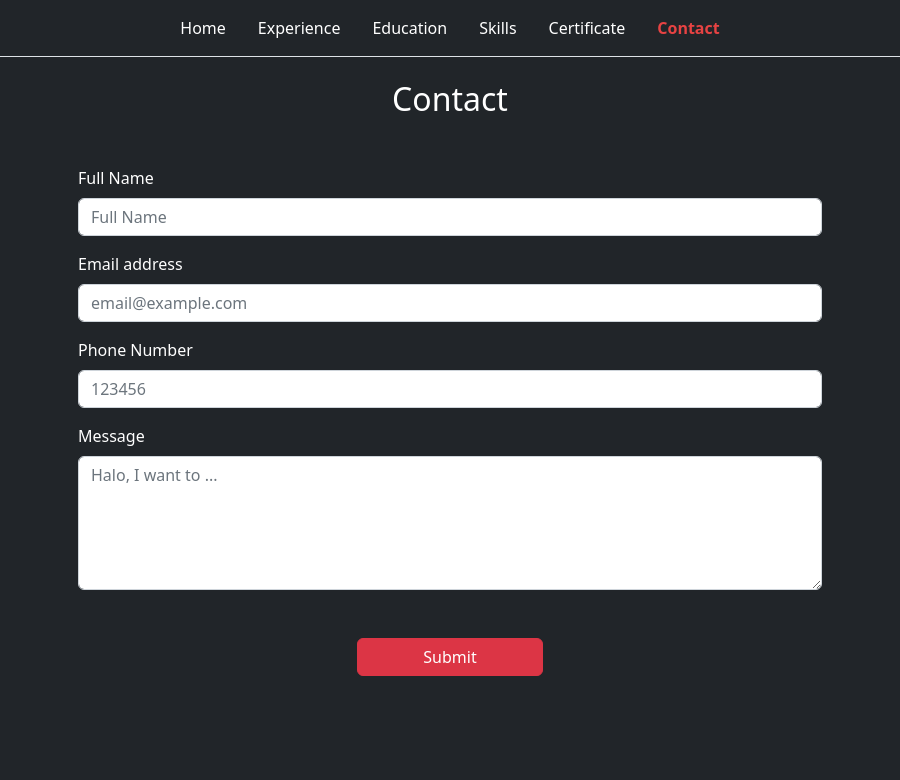
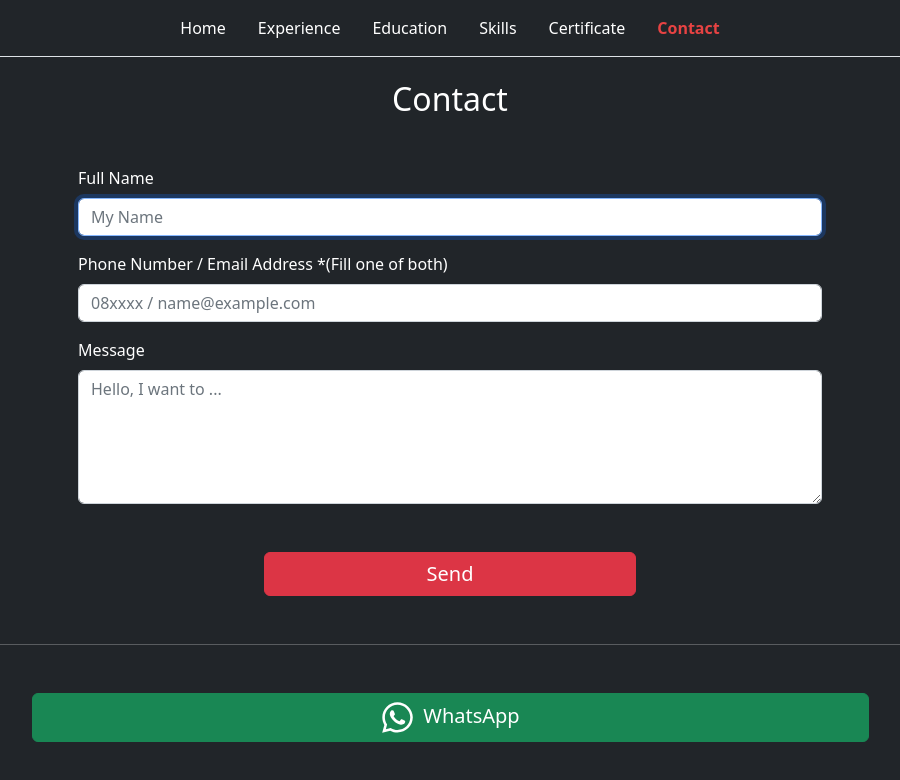
Before and after one commit to ardisyahputra12/ardisyahputra12, a React (Create React App) app: page /contact in a window 1280 px wide. Shown: the top 780 px of the page, without its empty margins (190-1090 px from the left). Built offline with nearby package versions, Linux system fonts and the light colour scheme.

Commit message:
update contact page

```diff
--- a/src/pages/Contact.js
+++ b/src/pages/Contact.js
@@ -1,33 +1,61 @@
 import React from 'react'
 import { Button, Form } from 'react-bootstrap'
+import { FaWhatsapp } from 'react-icons/fa';
+import { Link } from 'react-router-dom';
 
 export const Contact = () => {
+  const onFormSubmitHandle = (ev) => {
+    ev.preventDefault();
+    const scriptURL = process.env.REACT_APP_FORM_URL;
+    const form = document.forms['contact-form'];
+    const waitMsg = document.querySelector('#wait-msg');
+    waitMsg.classList.remove('visually-hidden');
+
+    fetch(scriptURL, {
+      method: 'POST',
+      body: new FormData(form)
+    })
+      .then(() => {
+        form.reset();
+        waitMsg.classList.add('visually-hidden');
+        alert('Message sent successfully! Thank you.');
+      })
+      .catch(() => {
+        waitMsg.classList.add('visually-hidden');
+        alert('Message failed to send! Please check back.');
+      });
+  };
+
   return (
     <>
       <h2 className='text-center mb-5' id="contact">Contact</h2>
-      <div className='col-lg-8 m-auto'>
-        <Form>
-          <Form.Group className="mb-3" controlId="exampleForm.ControlInput1">
+      <Form name='contact-form' className='col-lg-8 m-auto' onSubmit={onFormSubmitHandle}>
+        <Form.Group className="mb-3 visually-hidden" controlId="platform">
+          <Form.Label>Platform</Form.Label>
+          <Form.Control type="text" name="platform" defaultValue="Portfolio" readOnly />
+        </Form.Group>
+        <Form.Group className="mb-3" controlId="username">
           <Form.Label>Full Name</Form.Label>
-            <Form.Control type="text" placeholder="Full Name" />
+          <Form.Control type="text" placeholder="My Name" name="username" autoFocus required />
         </Form.Group>
-          <Form.Group className="mb-3" controlId="exampleForm.ControlInput2">
-            <Form.Label>Email address</Form.Label>
-            <Form.Control type="email" placeholder="email@example.com" />
+        <Form.Group className="mb-3" controlId="contact">
+          <Form.Label>Phone Number / Email Address *(Fill one of both)</Form.Label>
+          <Form.Control type="text" placeholder="08xxxx / name@example.com" name="contact" required />
         </Form.Group>
-          <Form.Group className="mb-3" controlId="exampleForm.ControlInput3">
-            <Form.Label>Phone Number</Form.Label>
-            <Form.Control type="text" placeholder="123456" />
+        <Form.Group className="mb-3" controlId="message">
+          <Form.Label>Message</Form.Label>
+          <Form.Control as="textarea" rows={5} placeholder='Hello, I want to ...' name="message" required />
         </Form.Group>
-          <Form.Group className="mb-3" controlId="exampleForm.ControlTextarea1">
-            <Form.Label>Message</Form.Label>
-            <Form.Control as="textarea" rows={5} placeholder='Halo, I want to ...' />
-          </Form.Group>
-          <Button variant="danger" type="button" className="w-25 mt-5 mb-3 d-block m-auto" onClick={() => alert('This feature is coming soon!')}>
-            Submit
+        <Button variant="danger" type="submit" className="w-50 fs-5 mt-5 mb-3 d-block m-auto">
+          Send
         </Button>
+        <p className='text-center visually-hidden' id="wait-msg">Please wait...</p>
       </Form>
-      </div>
+      <hr className='my-5' />
+      <Button as={Link} to='https://wa.me/6282274022132?text=Portfolio' variant="success" type="button" className="w-75 fs-5 mb-3 d-block m-auto">
+        <FaWhatsapp size='35' fill='#fff' className='me-2' />
+        WhatsApp
+      </Button>
     </>
   )
 }
```
Also changed, not shown: 2 other files (tests, documents, lock files or other folders). Lines whose indentation alone changed are shown as unchanged.
